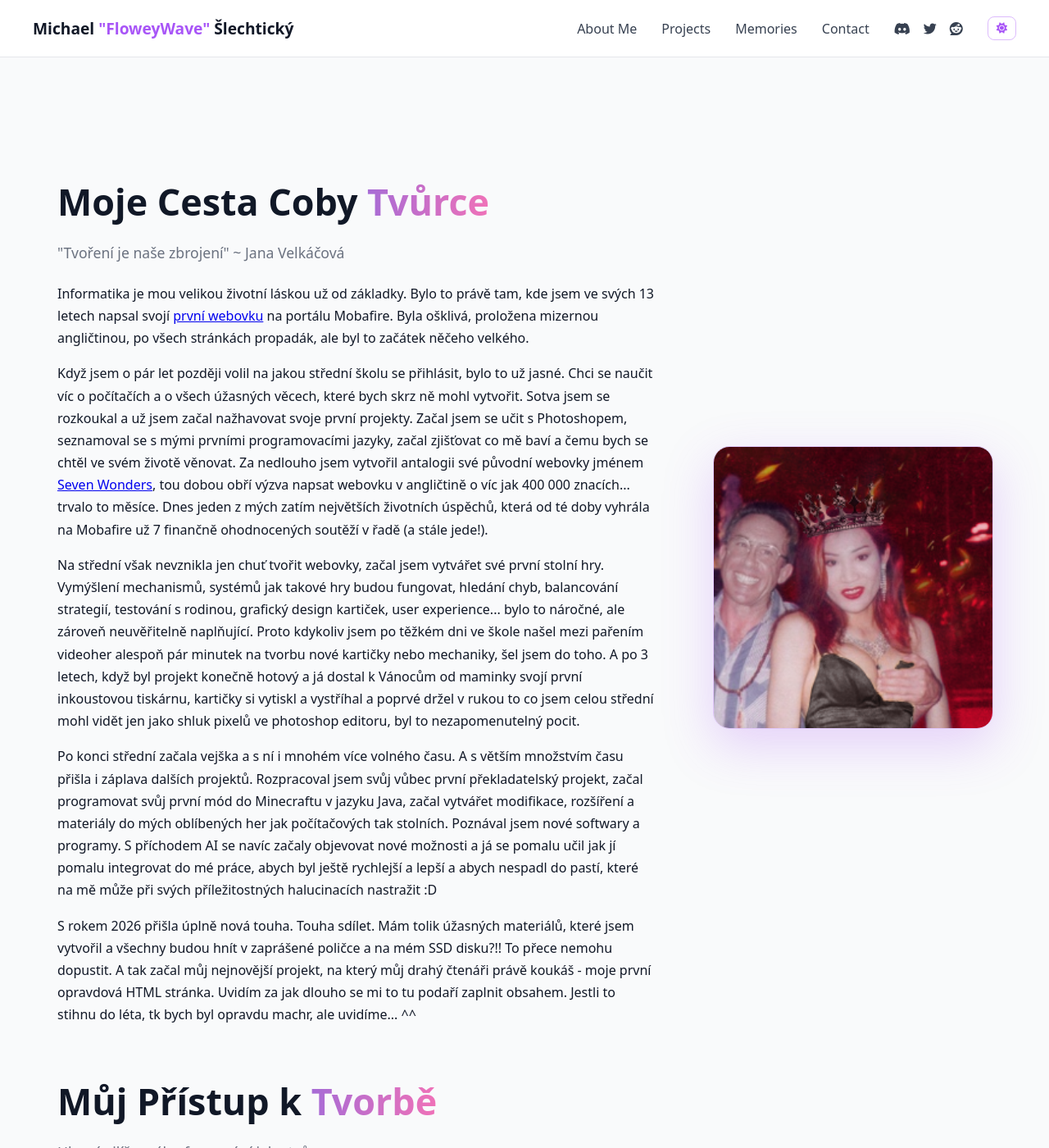
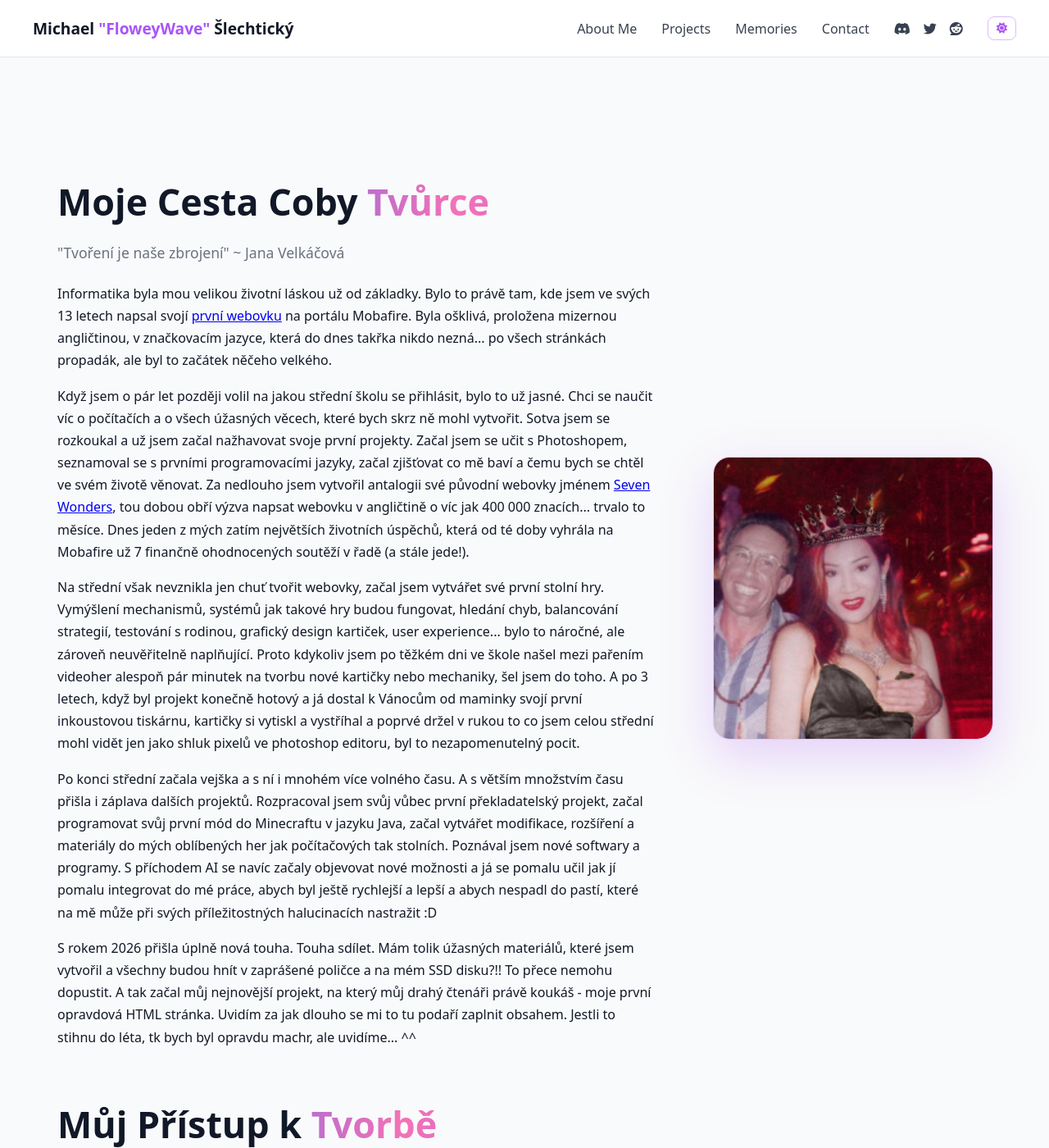
Before and after one commit to FloweyWave2/floweywave2.github.io, a Jekyll site: the page built from creator.html, in a window 1280 px wide and 1400 px high. Shown: the whole window at 82% size. Built offline with Jekyll 4.4.1, drawn with Linux system fonts in a browser that asks for light colours; some of the changed text lies outside the part shown.

Commit message:
Update creator.html

```diff
--- a/creator.html
+++ b/creator.html
@@ -20,16 +20,18 @@ permalink: /about/creator.html
                 </p>
 
                 <div class="creator-description">
+
                     <p>
-                        Informatika je mou velikou životní láskou už od základky. Bylo to právě tam, kde jsem ve svých 13 letech napsal
+                        Informatika byla mou velikou životní láskou už od základky. Bylo to právě tam, kde jsem ve svých 13 letech napsal
                         svojí <a href= https://www.mobafire.com/league-of-legends/build/playing-soraka-for-fun-518055>první webovku</a> na portálu
-                        Mobafire. Byla ošklivá, proložena mizernou angličtinou, po všech stránkách propadák, ale byl to začátek něčeho velkého.
+                        Mobafire. Byla ošklivá, proložena mizernou angličtinou, v značkovacím jazyce, která do dnes takřka nikdo nezná...
+                        po všech stránkách propadák, ale byl to začátek něčeho velkého.
                     </p>
 
                     <p>
                         Když jsem o pár let později volil na jakou střední školu se přihlásit, bylo to už jasné. Chci se naučit víc o počítačích
                         a o všech úžasných věcech, které bych skrz ně mohl vytvořit. Sotva jsem se rozkoukal a už jsem začal nažhavovat svoje
-                        první projekty. Začal jsem se učit s Photoshopem, seznamoval se s mými prvními programovacími jazyky, začal zjišťovat
+                        první projekty. Začal jsem se učit s Photoshopem, seznamoval se s prvními programovacími jazyky, začal zjišťovat
                         co mě baví a čemu bych se chtěl ve svém životě věnovat. Za nedlouho jsem vytvořil antalogii své původní webovky jménem
                         <a href="https://www.mobafire.com/league-of-legends/build/playing-soraka-for-fun-518055">Seven Wonders</a>, tou dobou obří
                         výzva napsat webovku v angličtině o víc jak 400 000 znacích... trvalo to měsíce. Dnes jeden z mých zatím největších životních
```
Also changed, not shown: other parts of creator.html (+3 -2 lines).
